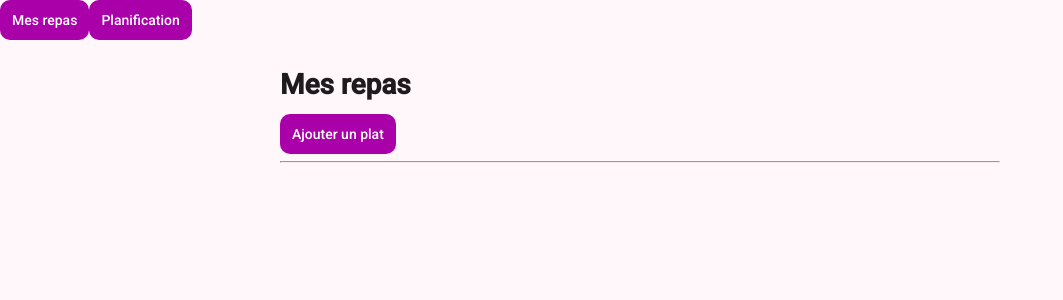
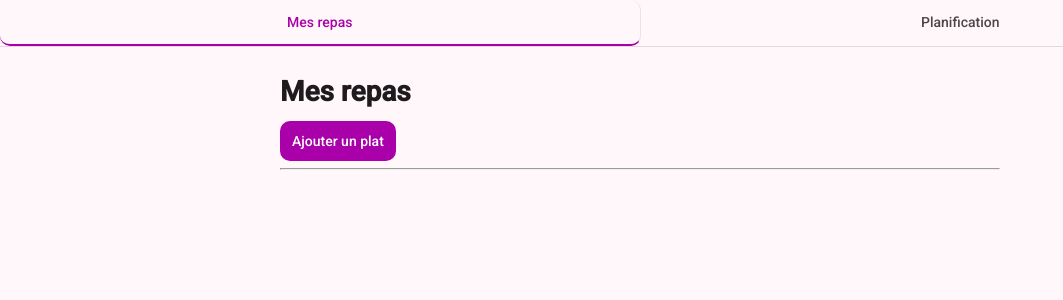
Before and after one commit to Aurora-polymtl/meal-planner, an Angular app: page / in a window 1280 px wide. Shown: the top 300 px of the page, without its empty margins (0-1063 px from the left). Built offline with nearby package versions, Linux system fonts and the light colour scheme.

Commit message:
Feature: Improved top-bar navigation

```diff
--- a/src/app/app.html
+++ b/src/app/app.html
@@ -1,7 +1,20 @@
 <div class="tabs">
 
-  <button (click)="tab = 'meals'">Mes repas</button>
-  <button (click)="tab = 'planner'">Planification</button>
+  <button
+    class="tab"
+    [class.active]="tab === 'meals'"
+    (click)="tab = 'meals'"
+  >
+    Mes repas
+  </button>
+
+  <button
+    class="tab"
+    [class.active]="tab === 'planner'"
+    (click)="tab = 'planner'"
+  >
+    Planification
+  </button>
 
 </div>
 
--- a/src/app/app.scss
+++ b/src/app/app.scss
@@ -0,0 +1,43 @@
+.tabs {
+  display: flex;
+  width: 100%;
+  border-bottom: 1px solid rgba(0, 0, 0, 0.12);
+
+  background: var(--mat-sys-surface);
+}
+
+/* ===== TAB BUTTON ===== */
+.tab {
+  flex: 1; /* chaque onglet prend la même largeur */
+  padding: 12px 10px;
+
+  border: none;
+  background: transparent;
+
+  cursor: pointer;
+
+  font-weight: 500;
+  font-size: 14px;
+
+  color: var(--mat-sys-on-surface-variant);
+
+  border-bottom: 2px solid transparent;
+
+  transition: all 0.2s ease;
+}
+
+/* hover léger */
+.tab:hover {
+  background: rgba(0, 0, 0, 0.04);
+}
+
+/* onglet actif */
+.tab.active {
+  color: var(--mat-sys-primary);
+  border-bottom: 2px solid var(--mat-sys-primary);
+}
+
+/* séparation subtile entre onglets */
+.tab:not(:last-child) {
+  border-right: 1px solid rgba(0, 0, 0, 0.08);
+}
```
